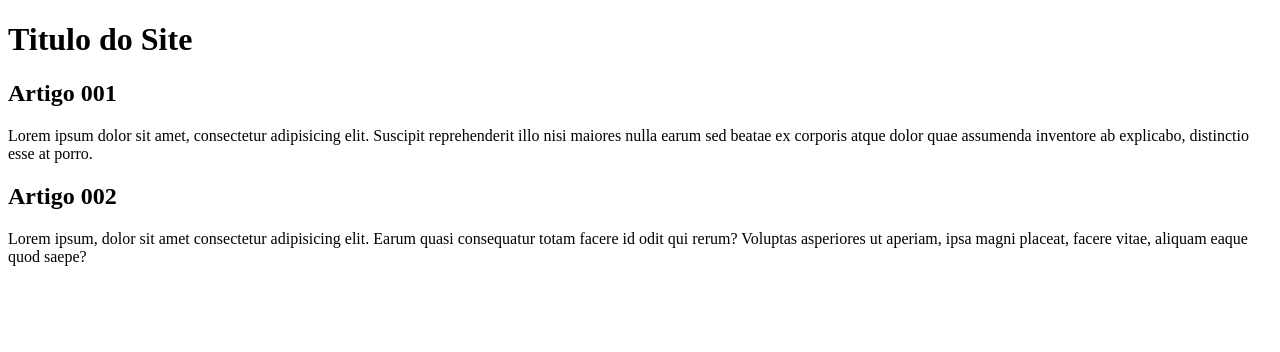
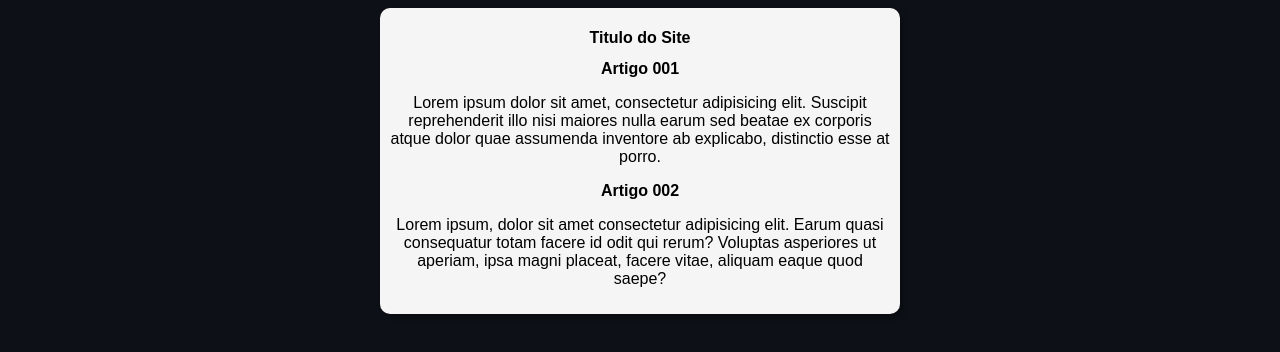
Before and after one commit to MadureiraL/projeto-site, a plain HTML site: page index.html in a window 1280 px wide. Drawn offline with Linux system fonts and the light colour scheme.

Commit message:
add syle

```diff
--- /dev/null
+++ b/estilos/style.css
@@ -0,0 +1,19 @@
+@charset "UTF-8";
+
+* {
+    font-family: Arial, Helvetica, sans-serif, monospace;
+    font-size: 16px;
+
+}
+body{
+    background-color: #0D1117;
+}
+main{
+    background-color: whitesmoke;
+    border-radius: 10px;
+    width: 500px;
+    padding: 10px;
+    margin: auto;
+    text-align: center;
+    box-shadow: 3px 3px 5px rgba(0, 0, 0, 0.377);
+}
--- a/index.html
+++ b/index.html
@@ -4,6 +4,7 @@
     <meta charset="UTF-8">
     <meta name="viewport" content="width=device-width, initial-scale=1.0">
     <title>Site teste</title>
+    <link rel="stylesheet" href="estilos/style.css">
 </head>
 <body>
     <main>
```
